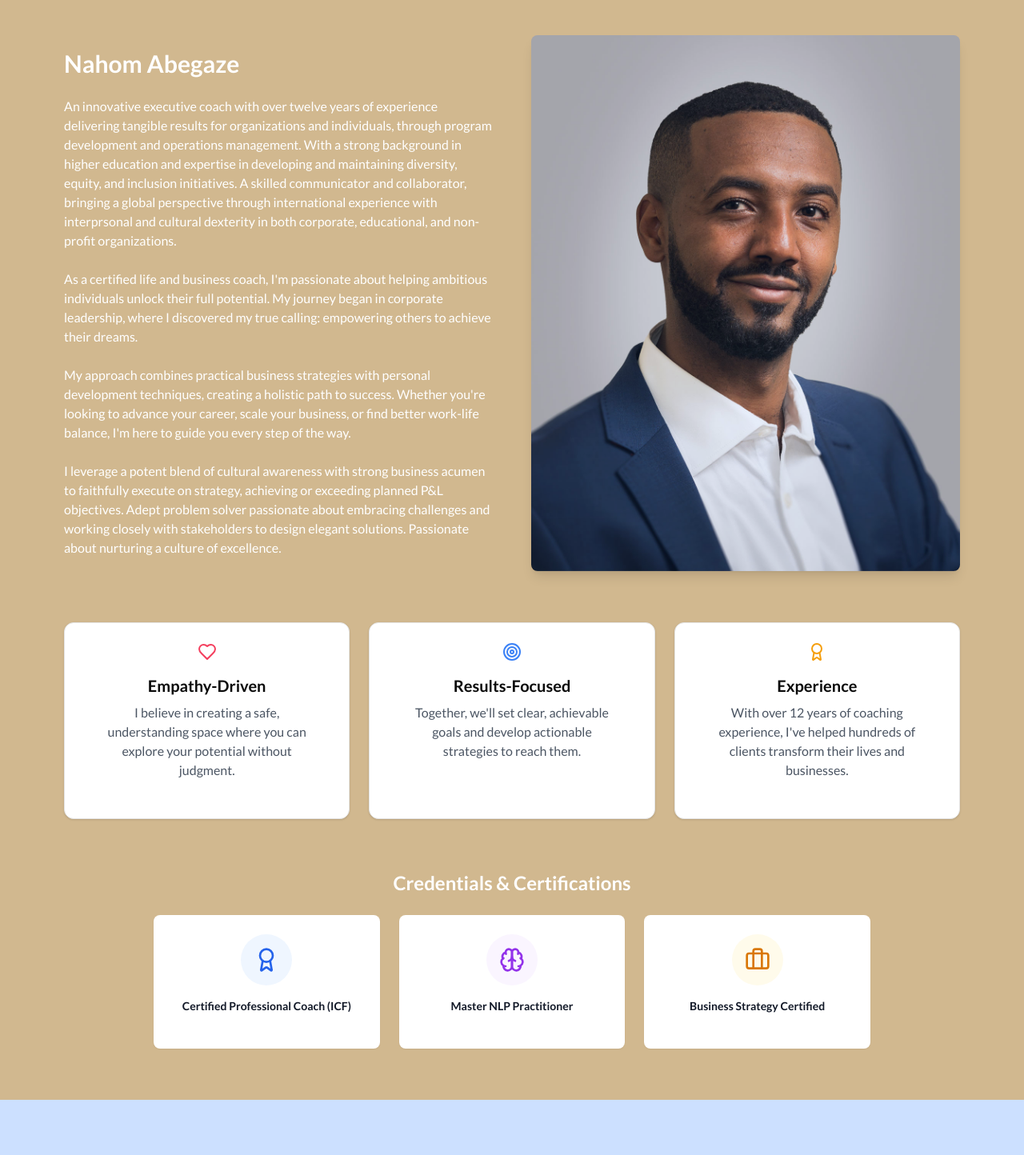
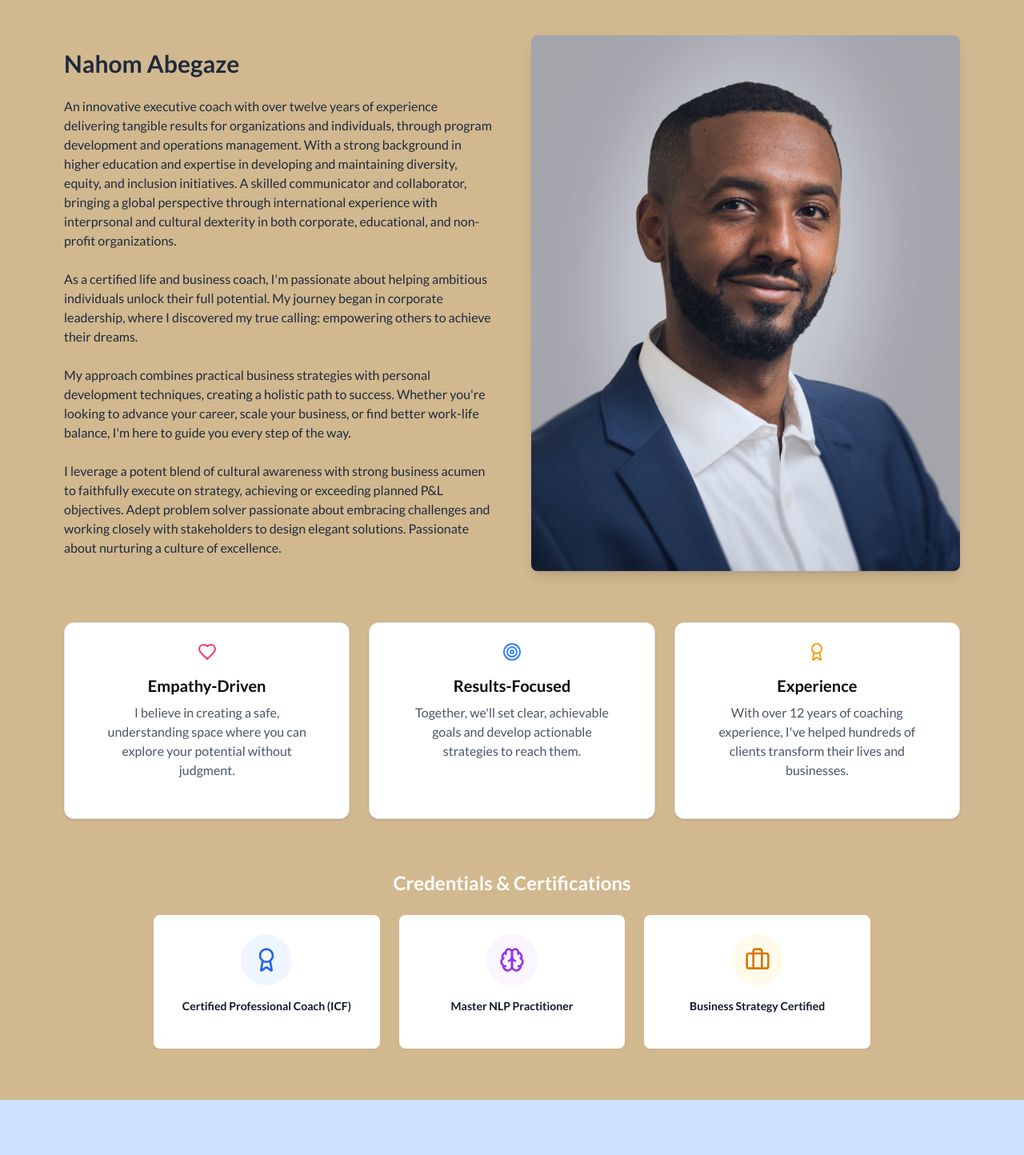
Before and after one commit to ammanabua/landing-na, a Next.js app: page / in a window 1280 px wide. Shown: the part 820-2264 px from the top of the page at 80% size. Built offline with nearby package versions, Linux system fonts and the light colour scheme.

Commit message:
update text colors

```diff
--- a/src/components/About.tsx
+++ b/src/components/About.tsx
@@ -80,17 +80,17 @@ const About = (): JSX.Element => {
           className="grid grid-cols-1 lg:grid-cols-2 gap-12 items-center mb-16">
           {/* Left side - Text Content */}
           <div className="space-y-6">
-            <motion.h3 variants={itemVariants} className="text-3xl text-white font-semibold">Nahom Abegaze</motion.h3>
-            <motion.p variants={itemVariants} className="text-white">
+            <motion.h3 variants={itemVariants} className="text-3xl font-semibold text-slate-800">Nahom Abegaze</motion.h3>
+            <motion.p variants={itemVariants} className="text-slate-800">
             An innovative executive coach with over twelve years of experience delivering tangible results for organizations and individuals, through program development and operations management. With a strong background in higher education and expertise in developing and maintaining diversity, equity, and inclusion initiatives. A skilled communicator and collaborator, bringing a global perspective through international experience with interprsonal and cultural dexterity in both corporate, educational, and non-profit organizations.
             </motion.p>
-            <motion.p variants={itemVariants} className="text-white">
+            <motion.p variants={itemVariants} className="text-slate-800">
               As a certified life and business coach, I&apos;m passionate about helping ambitious individuals unlock their full potential. My journey began in corporate leadership, where I discovered my true calling: empowering others to achieve their dreams.
             </motion.p>
-            <motion.p variants={itemVariants} className="text-white">
+            <motion.p variants={itemVariants} className="text-slate-800">
               My approach combines practical business strategies with personal development techniques, creating a holistic path to success. Whether you&apos;re looking to advance your career, scale your business, or find better work-life balance, I&apos;m here to guide you every step of the way.
             </motion.p>
-            <motion.p variants={itemVariants} className="text-white">
+            <motion.p variants={itemVariants} className="text-slate-800">
               I leverage a potent blend of cultural awareness with strong business acumen to faithfully execute on strategy, achieving or exceeding planned P&L objectives. Adept problem solver passionate about embracing challenges and working closely with stakeholders to design elegant solutions. Passionate about nurturing a culture of excellence.
             </motion.p>
           </div>
--- a/src/components/LogoCarousel.tsx
+++ b/src/components/LogoCarousel.tsx
@@ -61,7 +61,7 @@ const LogoCarousel: React.FC<LogoCarouselProps> = ({
       <div className="max-w-7xl mx-auto px-4 w-full">
         {/* Header Section */}
         <div className="text-center mb-8 sm:mb-12">
-          <h2 className="text-2xl sm:text-3xl font-bold mb-3 sm:mb-4">
+          <h2 className="text-2xl sm:text-3xl font-bold mb-3 sm:mb-4 text-slate-800">
             Trusted By Industry Leaders
           </h2>
           <div className="w-16 sm:w-20 h-1 bg-blue-500 mx-auto mb-4 sm:mb-6"></div>
--- a/src/components/PodcastFeature.tsx
+++ b/src/components/PodcastFeature.tsx
@@ -29,7 +29,7 @@ const PodcastFeature = () => {
           transition={{ duration: 0.6, ease: "easeOut" }}
           viewport={{ once: false, amount: 0.2 }}
           className="text-center mb-12">
-          <h2 className="text-3xl font-bold mb-4">Featured Podcast Appearances</h2>
+          <h2 className="text-3xl font-bold mb-4 text-slate-800">Featured Podcast Appearances</h2>
           <p className="text-gray-600 max-w-2xl mx-auto">
             Listen to in-depth conversations where I share insights about personal development,
             leadership, and achieving breakthrough results.
@@ -108,7 +108,7 @@ const PodcastFeature = () => {
           <Button
             variant="default"
             size="lg"
-            className="inline-flex items-center gap-2 bg-slate-800 text-white font-semibold"
+            className="inline-flex items-center gap-2 bg-slate-800 text-white font-semibold hover:bg-amber-500 hover:text-slate-800"
             onClick={() => window.open('#', '_blank')}
           >
             View All Podcast Appearances
--- a/src/components/Services.tsx
+++ b/src/components/Services.tsx
@@ -76,7 +76,7 @@ const Services = () => {
       variants={containerVariants}
     >
         <motion.h2
-          className='text-4xl font-bold text-center'
+          className='text-4xl font-bold text-center text-slate-800'
           variants={titleVariants}
         >
           How I Help
```
